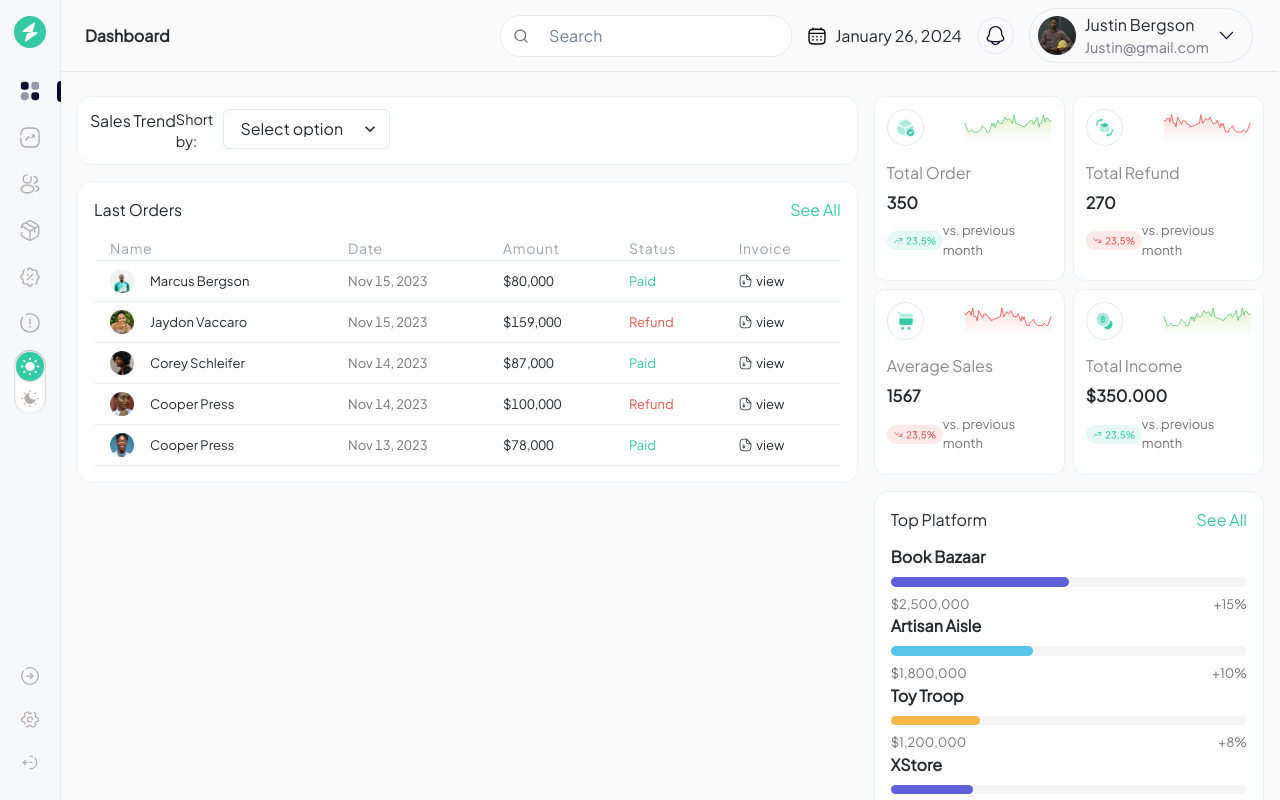
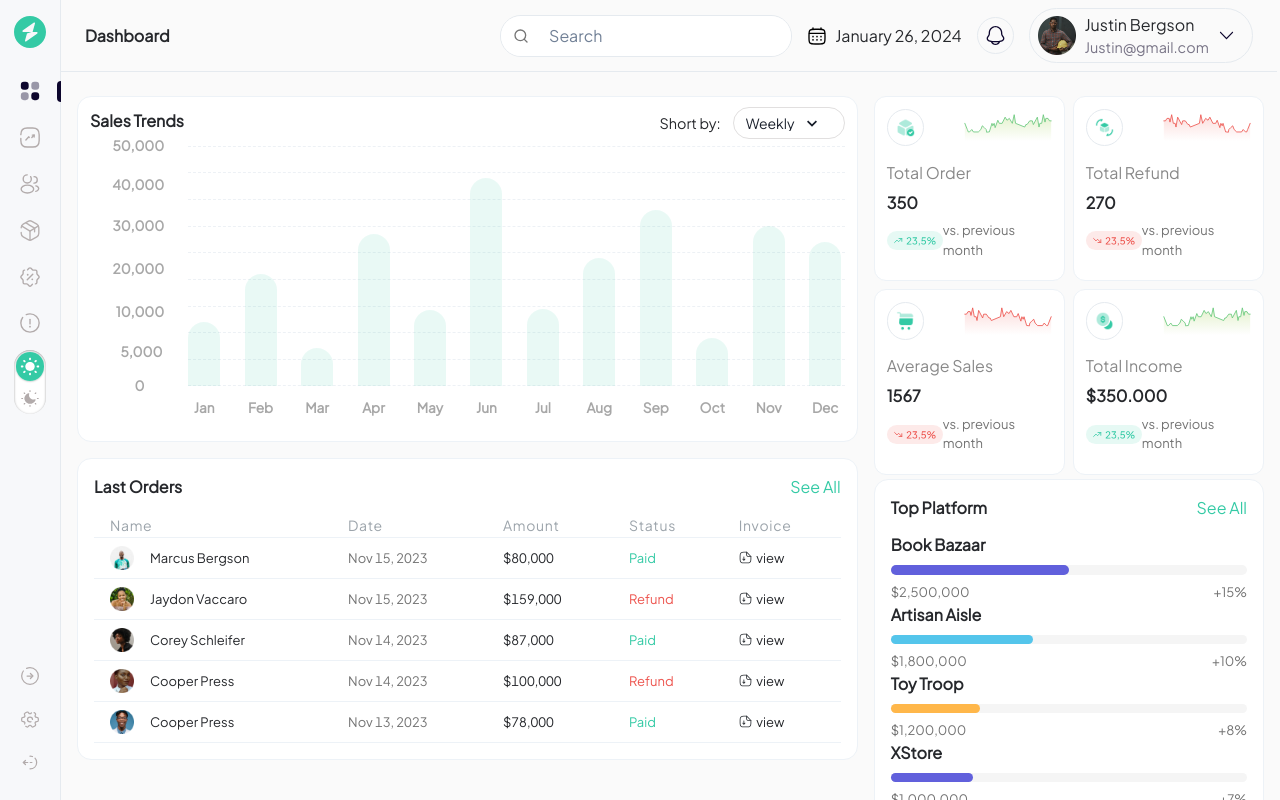
Before and after one commit to PrimeFord/Analytic_Dashboard, a React (Vite) app: page / in a window 1280 px wide. Built offline with nearby package versions, Linux system fonts and the light colour scheme.

Commit message:
feat: Done

```diff
--- a/src/App.tsx
+++ b/src/App.tsx
@@ -1,5 +1,6 @@
 import {
   Box,
+  Button,
   Flex,
   Grid,
   GridItem,
@@ -14,6 +15,7 @@ import OrderTable from "./Components/OrderTable";
 import ExpensesCard from "./Components/ExpensesCard";
 import Platform from "./Components/Platform";
 import SearchComponent from "./Components/SearchComponent";
+import BarChart from "./Components/BarChart";
 
 function App() {
   const bg = useColorModeValue("white", "#212121");
@@ -92,7 +94,6 @@ function App() {
   return (
     <>
       <MainWrapper>
-        {/* <Text h={"200vh"}>Click on the Vite and React logos to learn more</Text> */}
         <Flex
           height={"100%"}
           flexDir={["column", "row"]}
@@ -111,26 +112,49 @@ function App() {
           >
             <Box
               width={"100%"}
+              display={"flex"}
+              flexDir={"column"}
               height={"48%"}
+              gap={2}
               bg={bg}
               rounded={"14px"}
               border={"1px solid #EDF2F7"}
               padding={3}
             >
-              <Flex>
-                <Text fontWeight={500}>Sales Trend</Text>
-                <Flex>
-                  <Text fontWeight={400} fontSize={"0.9rem"}>
+              <Flex justifyContent={"space-between"} h={"1.8rem"}>
+                <Text fontWeight={600}>Sales Trends</Text>
+                <Flex alignItems={"center"}>
+                  <Text
+                    // w={"6rem"}
+                    mr={3}
+                    fontWeight={400}
+                    fontSize={"0.9rem"}
+                  >
                     Short by:
                   </Text>
 
-                  <Select placeholder="Select option">
-                    <option value="option1">Option 1</option>
-                    <option value="option2">Option 2</option>
-                    <option value="option3">Option 3</option>
-                  </Select>
+                  <Button
+                    bg={"none"}
+                    fontSize={"0.9rem"}
+                    rounded={"16px"}
+                    fontWeight={300}
+                    _active={{ bg: "none" }}
+                    p={3}
+                    border={"1px solid #E1DFDF"}
+                    height={"2rem"}
+                  >
+                    <Select
+                      placeholder="Weekly"
+                      variant={"unstyled"}
+                      size={"sm"}
+                    >
+                      <option value="monthly">Monthly</option>
+                      <option value="yearly">Yearly</option>
+                    </Select>
+                  </Button>
                 </Flex>
               </Flex>
+              <BarChart />
             </Box>
             <Box
               bg={bg}
@@ -145,22 +169,22 @@ function App() {
                 justifyContent={"space-between"}
                 mb={"0.85rem"}
               >
-                <Text fontWeight={500}>Last Orders</Text>
+                <Text fontWeight={600}>Last Orders</Text>
                 <Link color={"pryColor"}>See All</Link>
               </Flex>
               <OrderTable />
             </Box>
           </Flex>
           <Flex
-            height={"100%"}
+            height={"fit"}
             width={["100%", "33%"]}
-            gap={"1rem"}
+            gap={"0.6rem"}
             flexDir={"column"}
             justifyContent={"space-between"}
           >
             <Grid
               width={"100%"}
-              height={"48%"}
+              height={"49.5%"}
               templateColumns="repeat(2, 1fr)"
               gap={2}
               // padding={4}
@@ -190,7 +214,7 @@ function App() {
                 justifyContent={"space-between"}
                 mb={"0.85rem"}
               >
-                <Text fontWeight={500}>Top Platform</Text>
+                <Text fontWeight={600}>Top Platform</Text>
                 <Link color={"pryColor"}>See All</Link>
               </Flex>
               {platform.map((e, id) => (
--- /dev/null
+++ b/src/Components/BarChart/BarLine.tsx
@@ -0,0 +1,67 @@
+import { Box, Text } from "@chakra-ui/react";
+
+const BarLine = ({ height, left, label, amount }: any) => {
+  return (
+    <Box
+      // display={"flex"}
+      textAlign={"center"}
+      cursor={"pointer"}
+      position={"absolute"}
+      bottom={"-2rem"}
+      left={left}
+    >
+      <Box
+        position={"absolute"}
+        top={"-2.4rem"}
+        right={"-70%"}
+        textAlign={"center"}
+        px={2}
+        py={1}
+        display={"none"}
+        fontSize={"0.8rem"}
+        bg={"#090C2C"}
+        color={"#fff"}
+        _after={{
+          content: '""',
+          position: "absolute",
+          height: "0",
+          width: "0",
+          bottom: "-0.7rem",
+          left: "1.8rem",
+          borderTop: "12px solid #090C2C",
+          borderRight: "6px solid transparent",
+          borderLeft: "6px solid transparent",
+        }}
+        _hover={{ display: "block" }}
+      >
+        ${amount}
+      </Box>
+      <Box></Box>
+      <Box
+        height={height}
+        width={["0.8rem", "2rem"]}
+        bg={"#34CAA5"}
+        opacity={0.1}
+        roundedTop={"2rem"}
+        _hover={{
+          bg: "transparent",
+          opacity: 1,
+          bgGradient: "linear(to-t, transparent, #34CAA5)",
+        }}
+        bgGradient="linear(to-t, transparent, #34CAA5)"
+      ></Box>
+      <Text
+        color={"#525252"}
+        fontWeight={600}
+        opacity={0.5}
+        mt={3}
+        fontSize={"0.85rem"}
+        transform={["rotate(290deg)", "rotate(0deg)"]}
+      >
+        {label}
+      </Text>
+    </Box>
+  );
+};
+
+export default BarLine;
--- a/src/Components/BarChart/index.tsx
+++ b/src/Components/BarChart/index.tsx
@@ -1,7 +1,193 @@
-import { Box } from "@chakra-ui/react";
+import { Box, Divider, Flex, Grid, GridItem, Text } from "@chakra-ui/react";
+import BarLine from "./BarLine";
 
 const BarChart = () => {
-  return <Box></Box>;
+  return (
+    <>
+      <Flex h={"17.7rem"} justifyContent={"space-between"}>
+        <Box w={"12%"} h={"85%"} textAlign={"center"} position={"relative"}>
+          <Text
+            color={"#525252"}
+            fontSize={["0.75rem", "0.85rem"]}
+            transform={["rotate(330deg)", "rotate(0)"]}
+            fontWeight={600}
+            opacity={0.5}
+            textAlign={"center"}
+            position={"absolute"}
+            top={"-0.6rem"}
+            right={"18%"}
+          >
+            50,000
+          </Text>
+          <Text
+            color={"#525252"}
+            textAlign={"center"}
+            position={"absolute"}
+            fontSize={["0.75rem", "0.85rem"]}
+            transform={["rotate(330deg)", "rotate(0)"]}
+            fontWeight={600}
+            opacity={0.5}
+            top={"1.8rem"}
+            right={"18%"}
+          >
+            40,000
+          </Text>
+          <Text
+            color={"#525252"}
+            textAlign={"center"}
+            position={"absolute"}
+            fontSize={["0.75rem", "0.85rem"]}
+            transform={["rotate(330deg)", "rotate(0)"]}
+            fontWeight={600}
+            opacity={0.5}
+            top={"4.4rem"}
+            right={"18%"}
+          >
+            30,000
+          </Text>
+          <Text
+            color={"#525252"}
+            textAlign={"center"}
+            position={"absolute"}
+            fontSize={["0.75rem", "0.85rem"]}
+            transform={["rotate(330deg)", "rotate(0)"]}
+            fontWeight={600}
+            opacity={0.5}
+            top={"7.1rem"}
+            right={"18%"}
+          >
+            20,000
+          </Text>
+          <Text
+            color={"#525252"}
+            textAlign={"center"}
+            position={"absolute"}
+            fontSize={["0.75rem", "0.85rem"]}
+            transform={["rotate(330deg)", "rotate(0)"]}
+            fontWeight={600}
+            opacity={0.5}
+            bottom={"4rem"}
+            right={"18%"}
+          >
+            10,000
+          </Text>
+          <Text
+            color={"#525252"}
+            textAlign={"center"}
+            position={"absolute"}
+            fontSize={["0.75rem", "0.85rem"]}
+            transform={["rotate(330deg)", "rotate(0)"]}
+            fontWeight={600}
+            opacity={0.5}
+            bottom={"1.5rem"}
+            right={"20%"}
+          >
+            5,000
+          </Text>
+          <Text
+            color={"#525252"}
+            textAlign={"center"}
+            position={"absolute"}
+            bottom={"-0.6rem"}
+            fontSize={["0.75rem", "0.85rem"]}
+            fontWeight={600}
+            opacity={0.5}
+            right={"40%"}
+            transform={["rotate(330deg)", "rotate(0)"]}
+          >
+            0
+          </Text>
+        </Box>
+        <Box w={"87%"} h={"100%"}>
+          <Grid
+            h={"85%"}
+            pos={"relative"}
+            // bg={"yellow"}
+            // templateColumns="repeat(1, 1fr)"
+            templateRows="repeat(9, 1fr)"
+            // borderBottom={"1px dashed #EAEAEA"}
+            // borderTop={"1px dashed #EAEAEA"}
+          >
+            {Array(10)
+              .fill("")
+              .map(() => (
+                <GridItem>
+                  <Divider w={"100%"} variant={"dashed"} />
+                </GridItem>
+              ))}
+            <BarLine height={"4rem"} left={"0"} label={"Jan"} amount={8.0} />
+            <BarLine
+              height={"7rem"}
+              left={"8.6%"}
+              label={"Feb"}
+              amount={16.0}
+            />
+            <BarLine
+              height={"2.4rem"}
+              left={"17.2%"}
+              label={"Mar"}
+              amount={4.0}
+            />
+            <BarLine
+              height={"9.5rem"}
+              left={"25.8%"}
+              label={"Apr"}
+              amount={28.0}
+            />
+            <BarLine
+              height={"4.75rem"}
+              left={"34.4%"}
+              label={"May"}
+              amount={9.0}
+            />
+            <BarLine
+              height={"13rem"}
+              left={"43%"}
+              label={"Jun"}
+              amount={45.0}
+            />
+            <BarLine
+              height={"4.8rem"}
+              left={"51.6%"}
+              label={"Jul"}
+              amount={18.0}
+            />
+            <BarLine
+              height={"8rem"}
+              left={"60.2%"}
+              label={"Aug"}
+              amount={22.0}
+            />
+            <BarLine
+              height={"11rem"}
+              left={"68.8%"}
+              label={"Sep"}
+              amount={32.0}
+            />
+            <BarLine
+              height={"3rem"}
+              left={"77.4%"}
+              label={"Oct"}
+              amount={5.0}
+            />
+            <BarLine
+              height={"10rem"}
+              left={"86%"}
+              label={"Nov"}
+              amount={30.0}
+            />
+            <BarLine
+              height={"9rem"}
+              left={"94.6%"}
+              label={"Dec"}
+              amount={26.0}
+            />
+          </Grid>
+          <Box h={"15%"}></Box>
+        </Box>
+      </Flex>
+    </>
+  );
 };
 
 export default BarChart;
--- a/src/Components/SideBar/MobileBar.tsx
+++ b/src/Components/SideBar/MobileBar.tsx
@@ -20,7 +20,7 @@ const MobileBar = () => {
 
   return (
     <Flex
-      w={"5rem"}
+      w={"4rem"}
       display={["flex", "none"]}
       flexDir={"column"}
       alignItems={"center"}
@@ -47,6 +47,8 @@ const MobileBar = () => {
                     position: "absolute",
                     bottom: "22%",
                     right: "-0.7rem",
+                    transition: "ease-in-out",
+                    transitionDuration: "0.6s",
                     height: "1.3rem",
                     width: "4px",
                     borderLeftRadius: "20rem",
@@ -59,6 +61,8 @@ const MobileBar = () => {
             <Image
               textColor={"#0D062D"}
               height={"1.4rem"}
+              transition={"ease-in-out"}
+              transitionDuration={"0.7s"}
               src={`./Images/${active !== id ? icon.light : icon.dark}.svg`}
               alt={icon.light}
             />
```
Also changed, not shown: src/Components/NavBar/index.tsx (+6 -6 lines).
